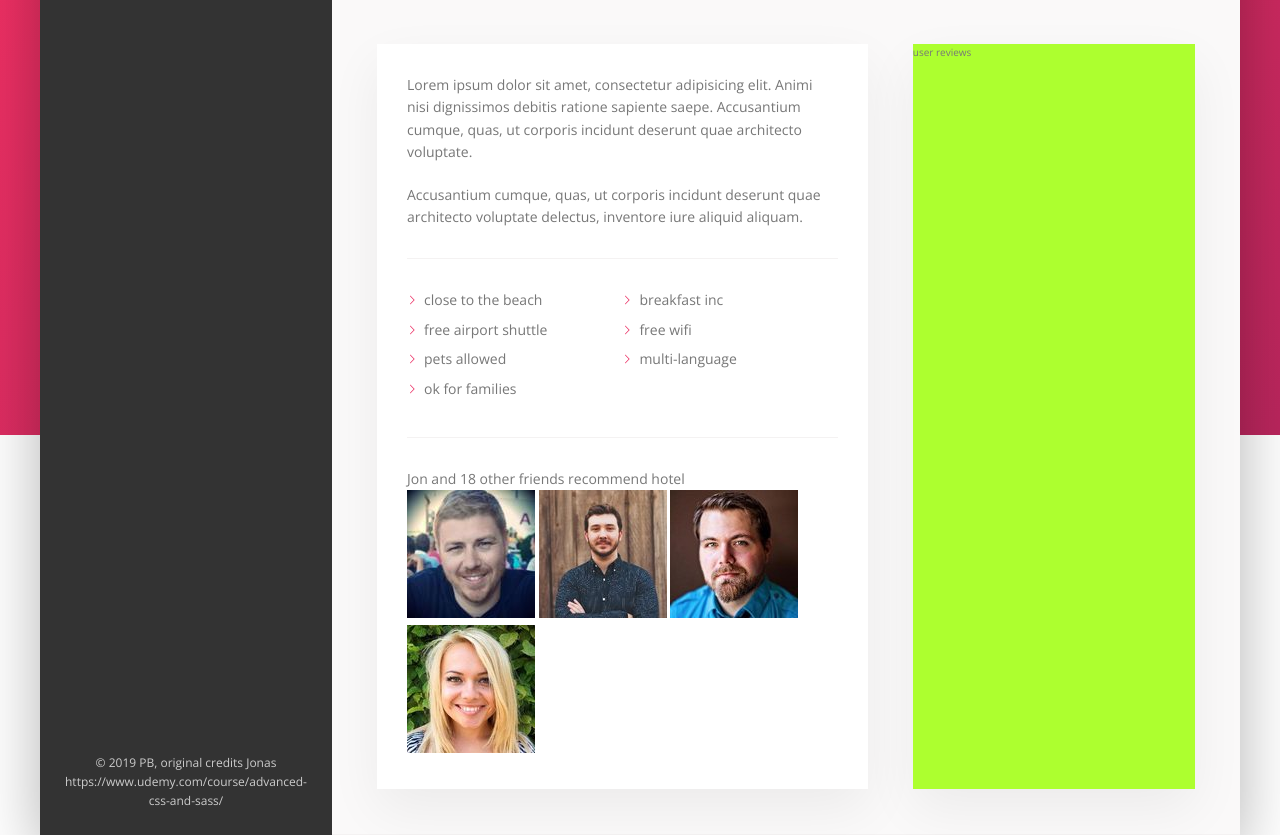
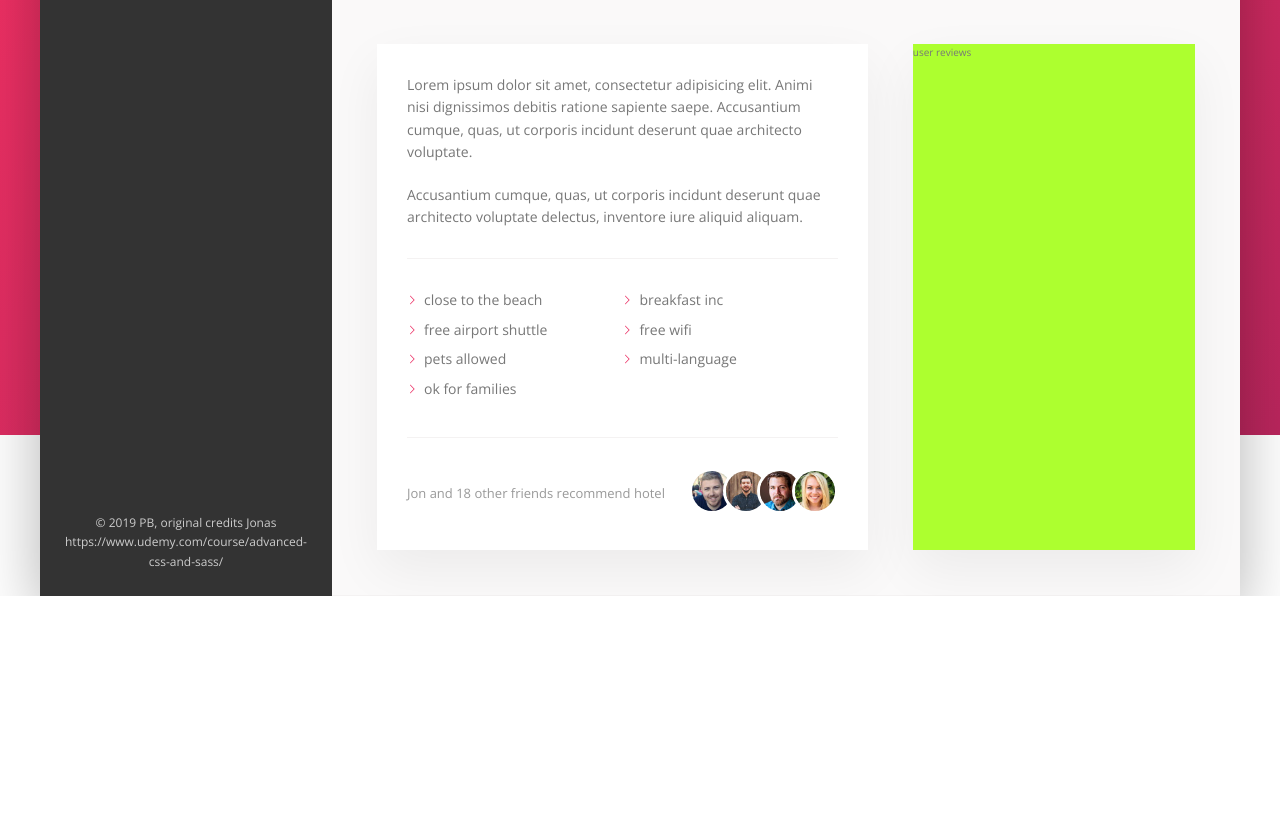
Before and after one commit to peteyb/advanced-css-course, a PHP site: page /Trillo/starter/index.php in a window 1280 px wide. Shown: the part 445-1280 px from the top of the page. After the commit the page ends 1041 px from the top, so only its background shows below. Run offline with PHP 8.4, Linux system fonts and the light colour scheme.

Commit message:
flex recommend

```diff
--- a/Trillo/starter/css/style.css
+++ b/Trillo/starter/css/style.css
@@ -321,4 +321,22 @@ body {
     margin-right: .7rem;
     background-color: var(--color-primary);
     -webkit-mask-image: url(../img/chevron-thin-right.svg);
-    -webkit-mask-size: cover; }
+    -webkit-mask-size: cover;
+    mask-image: url(../img/chevron-thin-right.svg);
+    mask-size: cover; }
+
+.recommend {
+  font-size: 1.3rem;
+  color: var(--color-grey-dark-3);
+  display: flex;
+  align-items: center; }
+  .recommend__count {
+    margin-right: auto; }
+  .recommend__photo {
+    box-sizing: content-box;
+    height: 4rem;
+    width: 4rem;
+    border-radius: 50%;
+    border: 3px solid #fff; }
+    .recommend__photo:not(:last-child) {
+      margin-right: -1.5rem; }
--- a/Trillo/starter/sass/_component.scss
+++ b/Trillo/starter/sass/_component.scss
@@ -344,8 +344,35 @@
         background-color: var(--color-primary);
         -webkit-mask-image: url(../img/chevron-thin-right.svg);
         -webkit-mask-size: cover;
+        mask-image: url(../img/chevron-thin-right.svg);
+        mask-size: cover;
     }
 }
 
 
 // recommend
+.recommend {
+    font-size: 1.3rem;
+    color: var(--color-grey-dark-3);
+
+    display: flex;
+    align-items: center;
+
+    &__count {
+        margin-right: auto;
+    }
+
+    &__friends {}
+
+    &__photo {
+        box-sizing: content-box;
+        height: 4rem;
+        width: 4rem;
+        border-radius: 50%;
+        border: 3px solid #fff;
+
+        &:not(:last-child) {
+            margin-right: -1.5rem;
+        }
+    }
+}
```
